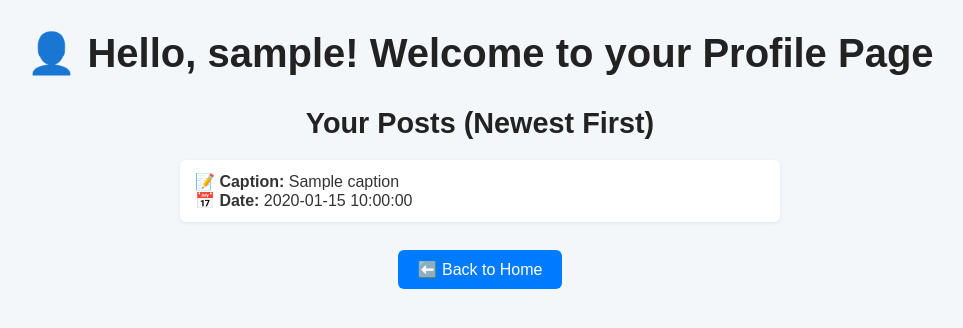
After one commit to Gicheru-yvonne/instaclone-cloud-app, a FastAPI app: template templates/profile.html in a window 1280 px wide. The commit adds this page. Shown: the top 328 px of the page, without its empty margins (160-1123 px from the left). Run offline with FastAPI, Linux system fonts and the light colour scheme; the template is opened without the code that fills it: most values are stand-ins (such as "Sample title", 1, 10 or a date in 2020).

Commit message:
Add in a profile page for a user

```diff
--- a/main.py
+++ b/main.py
@@ -156,7 +156,7 @@ async def create_post(request: Request, username: str = Form(...), caption: str
 
     # Save to Firestore 'Post' collection
     db.collection("Post").add({
-        "Username": username,
+        "Username": username.lower(),
         "Date": datetime.utcnow().isoformat(),
         "Caption": caption
     })
@@ -206,3 +206,30 @@ async def follow_user(request: Request, target_uid: str = Form(...)):
         target_ref.update({"followers": followers})
 
     return {"message": f"Now following user {target_uid}"}
+
+
+@app.get("/profile", response_class=HTMLResponse)
+async def profile_page(request: Request):
+    try:
+        decoded = verify_token(request)
+        username = decoded.get("email").split("@")[0].lower()
+
+
+        posts_query = (
+            db.collection("Post")
+            .where("Username", "==", username)
+            .order_by("Date", direction=firestore.Query.DESCENDING)
+            .stream()
+        )
+
+        posts = [post.to_dict() for post in posts_query]
+
+        return templates.TemplateResponse("profile.html", {
+            "request": request,
+            "posts": posts,
+            "username": username
+        })
+
+    except Exception as e:
+        print("❌ Error fetching profile posts:", e)
+        return RedirectResponse("/login")
--- a/templates/main.html
+++ b/templates/main.html
@@ -3,7 +3,7 @@
 <head>
     <title>Home - Assignment App</title>
     <link rel="stylesheet" href="/static/styles.css">
-    <script src="/static/firebase-login.js"></script>  <!-- ✅ Add your JS here -->
+    <script src="/static/firebase-login.js"></script>
 </head>
 <body>
     <div class="container">
@@ -19,6 +19,7 @@
             <div class="button-group">
                 <a href="/create_post"><button class="nav-btn">📝 Create Post</button></a>
                 <a href="/follow"><button class="nav-btn">🤝 Follow a User</button></a>
+                <a href="/profile"><button class="nav-btn">👤 View Profile</button></a>
                 <a href="/logout"><button class="nav-btn logout-btn">🚪 Logout</button></a>
             </div>
         {% endif %}
--- /dev/null
+++ b/templates/profile.html
@@ -0,0 +1,26 @@
+<!DOCTYPE html>
+<html>
+<head>
+    <title>{{ username }}'s Profile</title>
+    <link rel="stylesheet" href="/static/styles.css">
+</head>
+<body>
+    <h1>👤 Hello, {{ username }}! Welcome to your Profile Page</h1>
+    <h2>Your Posts (Newest First)</h2>
+
+    {% if posts %}
+        <ul>
+            {% for post in posts %}
+                <li>
+                    <strong>📝 Caption:</strong> {{ post.Caption }} <br>
+                    <strong>📅 Date:</strong> {{ post.Date }}
+                </li>
+            {% endfor %}
+        </ul>
+    {% else %}
+        <p>😕 No posts yet.</p>
+    {% endif %}
+
+    <a href="/"><button>⬅️ Back to Home</button></a>
+</body>
+</html>
```
